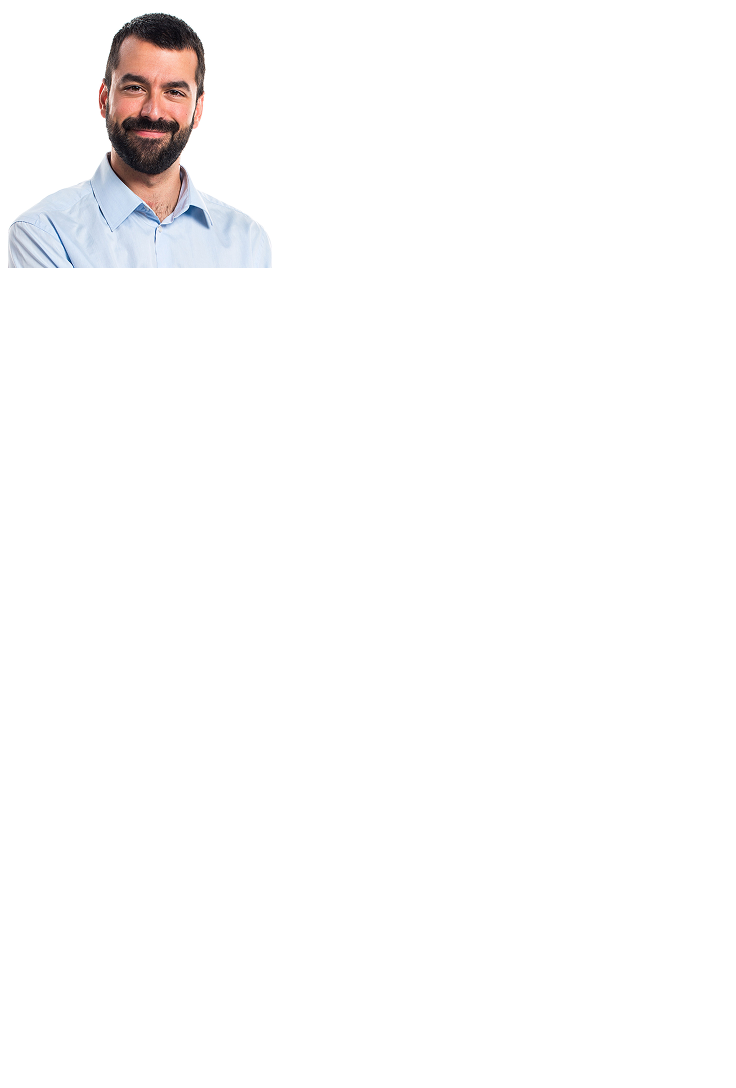
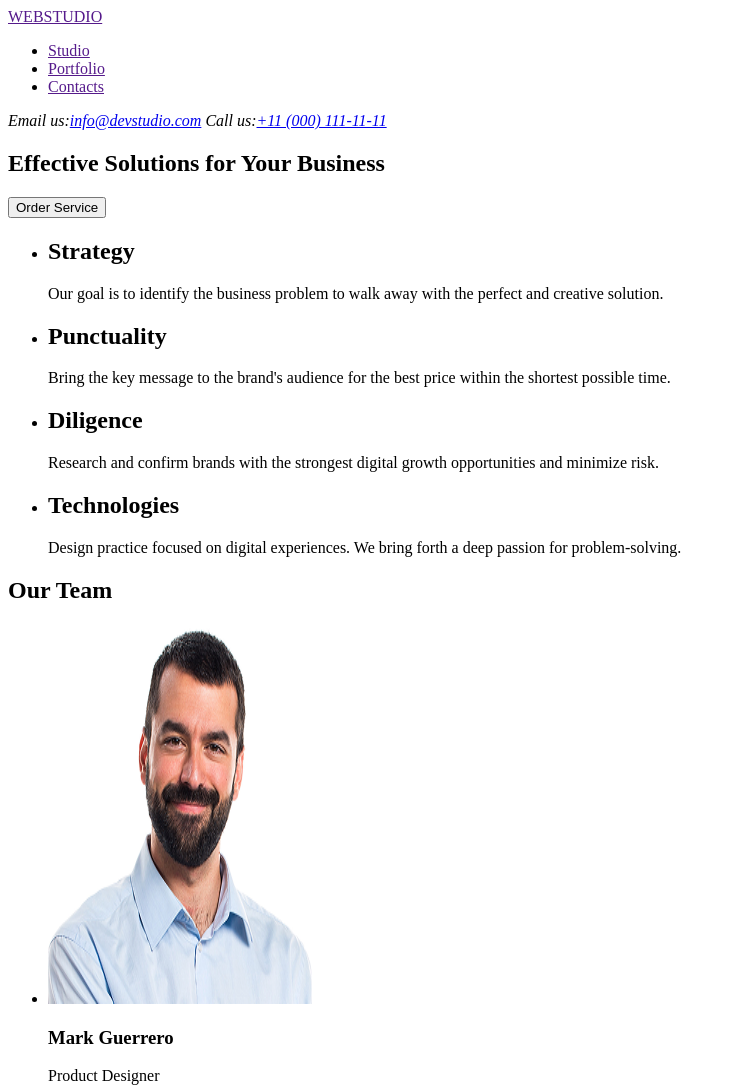
Before and after one commit to Roma3773/goit-markup-hw-01, a plain HTML site: page index.html in a window 1280 px wide. Shown: the top 1088 px of the page, without its empty margins (0-736 px from the left). Before the commit the page ends 800 px from the top, so only its background shows below. Drawn offline with Linux system fonts and the light colour scheme.

Commit message:
add index file

```diff
--- a/index.html
+++ b/index.html
@@ -1,11 +1,84 @@
 <!DOCTYPE html>
 <html lang="en">
+
 <head>
     <meta charset="UTF-8">
     <meta name="viewport" content="width=device-width, initial-scale=1.0">
     <title>Document</title>
 </head>
+
 <body>
-    <img src="./images/img.png" alt="A descriptive text about the photo">
+    <header> <a href="">WEBSTUDIO</a>
+        <nav>
+            <ul>
+                <li> <a href="">Studio</a></li>
+                <li> <a href="">Portfolio</a></li>
+                <li> <a href="">Contacts</a></li>
+            </ul>
+        </nav>
+        <address>
+            Email us:<a href="mailto:info@devstudio.com">info@devstudio.com</a>
+            Call us:<a href="+110001111111">+11 (000) 111-11-11</a>
+        </address>
+    </header>
+    <section>
+        <h1>Effective Solutions
+            for Your Business</h1>
+        <button type="button">Order Service</button>
+    </section>
+    <section>
+        <ul>
+            <li>
+                <h2>Strategy</h2>
+                <p>Our goal is to identify the business
+                    problem to walk away with the perfect and creative solution.</p>
+            </li>
+            <li>
+                <h2>Punctuality</h2>
+                <p>Bring the key message to the brand's audience for the best price within the shortest possible
+                    time.</p>
+            </li>
+            <li>
+                <h2>Diligence</h2>
+                <p>Research and confirm brands with the strongest digital growth opportunities and minimize risk.
+                </p>
+            </li>
+            <li>
+                <h2>Technologies</h2>
+                <p>Design practice focused on digital experiences. We bring forth a deep passion for
+                    problem-solving.</p>
+            </li>
+        </ul>
+    </section>
+    <section>
+        <h2>Our Team</h2>
+        <ul>
+            <li>
+                <img src="./images/img.png" alt="a man with a mustache" width="264" height="380" />
+                <h3>Mark Guerrero</h3>
+                <p>Product Designer</p>
+            </li>
+            <li>
+                <img src="./images/img2.png" alt="man smiling" width="264" height="380" />
+                <h3>Tom Ford</h3>
+                <p>Frontend Developer</p>
+            </li>
+            <li>
+                <img src="./images/img3.png" alt="woman" width="264" height="380" />
+                <h3>Camila Garcia</h3>
+                <p>Marketing</p>
+            </li>
+            <li>
+                <img src="./images/img4.png" alt="man in a t-shirt" width="264" height="380" />
+                <h3>Daniel Wilson</h3>
+                <p>UI Designer</p>
+            </li>
+        </ul>
+    </section>
+    <footer>
+        <a href="">WEBSTUDIO</a>
+        <p>Increase the flow of customers and sales for your business with digital marketing & growth solutions.</p>
+    </footer>
 </body>
+
 </html>
```
Also changed, not shown: .prettierrc.json (added), images/img2.png (added), images/img3.png (added), images/img4.png (added), 1 other file.
